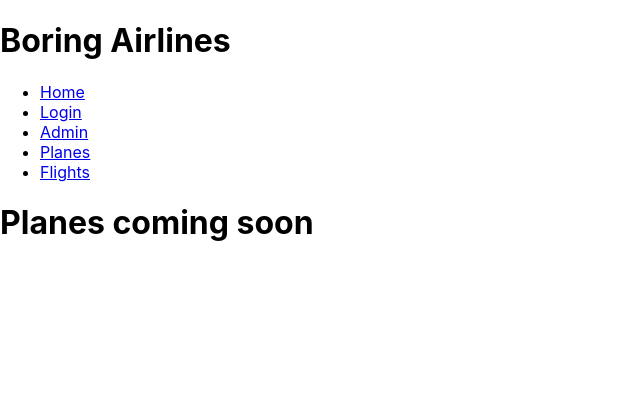
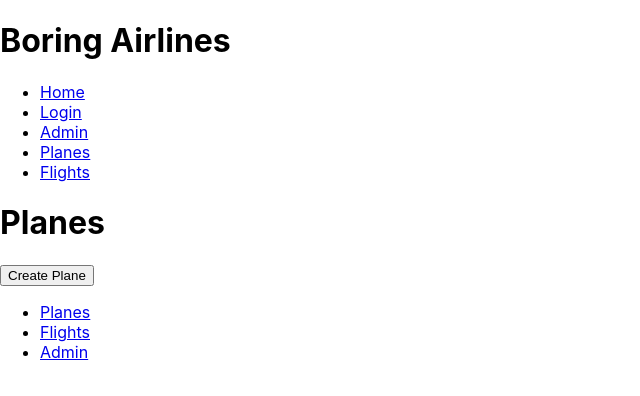
Before and after one commit to Forcebe/airlines_ga, a React (Create React App) app in the folder airlines-client/: page /plane in a window 1280 px wide. Shown: the top 396 px of the page, without its empty margins (0-640 px from the left). Built offline with nearby package versions, Linux system fonts and the light colour scheme.

Commit message:
Update: Airplane

```diff
--- a/airlines-client/src/components/App.js
+++ b/airlines-client/src/components/App.js
@@ -19,8 +19,8 @@ function App() {
                  <li><Link to="/admin">Admin</Link></li>
                  <li><Link to="/plane">Planes</Link></li>
                  <li><Link to="/flight">Flights</Link></li>
-             </ul>
-           </nav>
+               </ul>
+            </nav>
            <Switch>
               <Route exact path="/" component={Home}/>
               <Route exact path="/login" component={Login}/>
--- a/airlines-client/src/components/Plane.js
+++ b/airlines-client/src/components/Plane.js
@@ -1,10 +1,31 @@
 import React, { Component } from 'react';
+import { BrowserRouter as Router, Switch, Route, Link } from 'react-router-dom';
+
+import Admin from './Admin';
+import Flight from './Flight';
 
 class Plane extends Component {
   render() {
     return (
-      <h1> Planes coming soon </h1>
-    )
+      <div className="container">
+          <h1> Planes </h1>
+          <button>Create Plane</button>
+          <div className="create-plane"> </div>
+          <Router>
+              <nav>
+                 <ul>
+                  <li><Link to="">Planes</Link></li>
+                  <li><Link to="/flight">Flights</Link></li>
+                  <li><Link to="/admin">Admin</Link></li>
+                 </ul>
+              </nav>
+             <Switch>
+                <Route exact path="/flight" component={Flight}/>
+                <Route exact path="/admin" component={Admin}/>
+             </Switch>
+          </Router>
+      </div>
+    );
   }
 }
 export default Plane;
```
